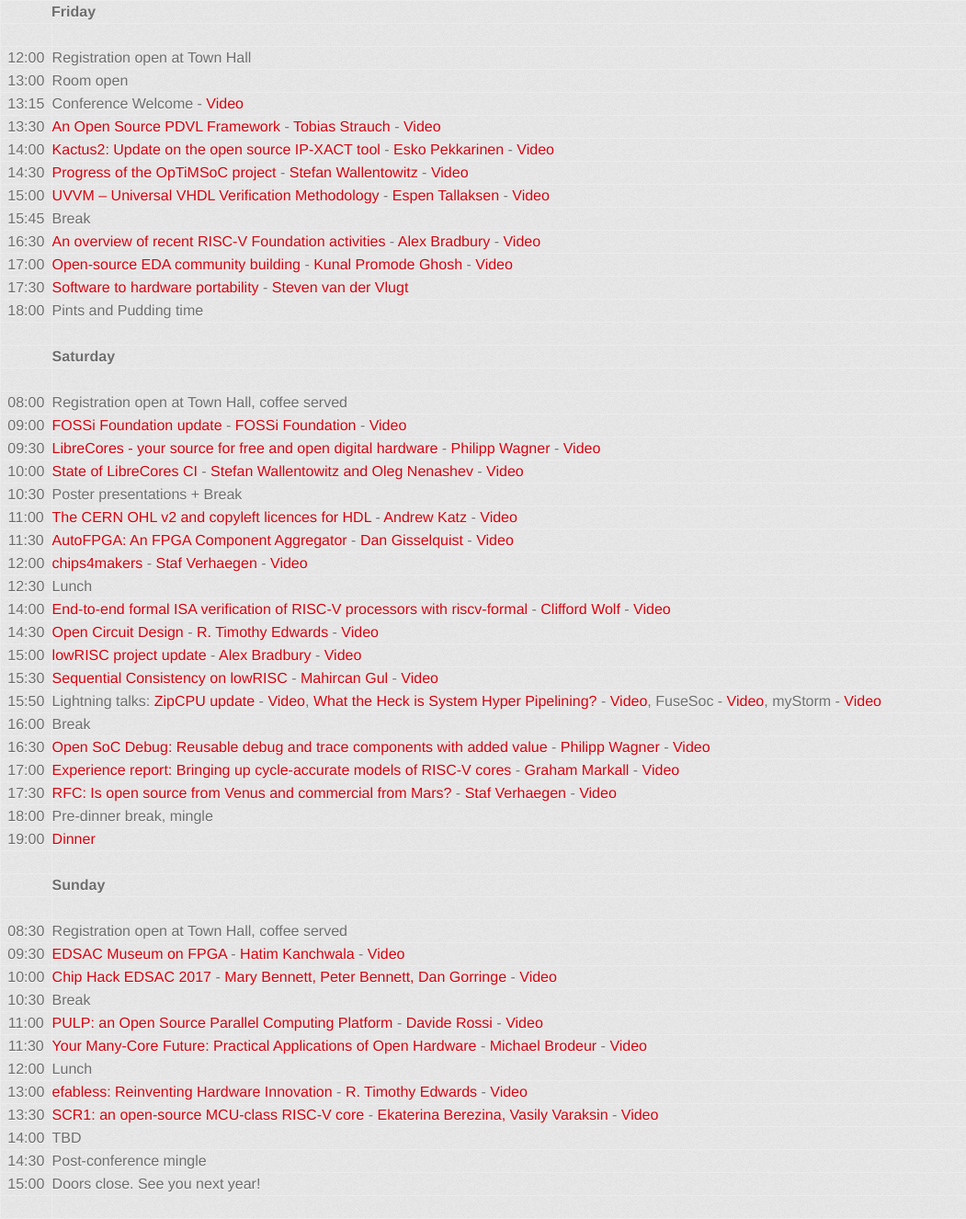
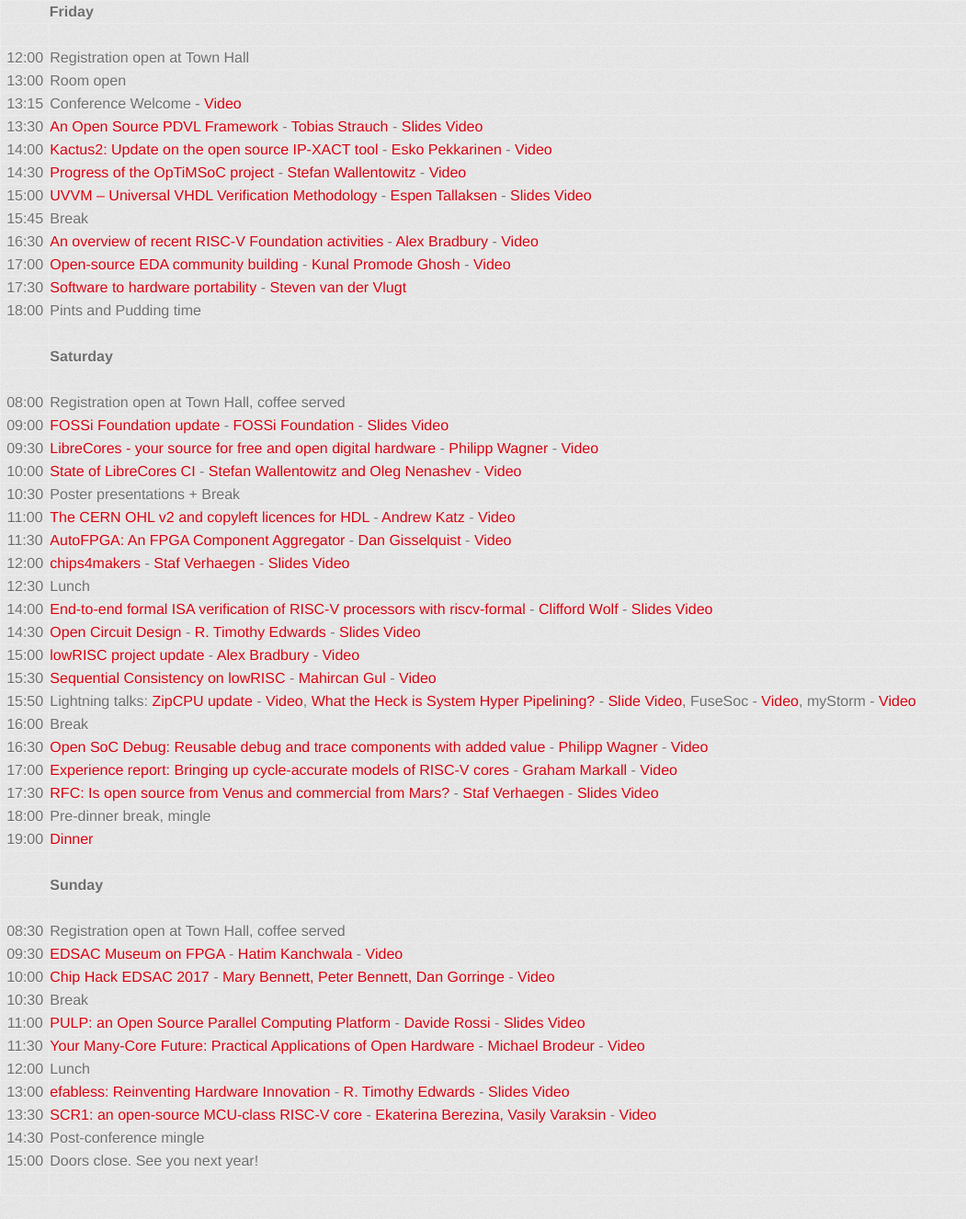
Before and after one commit to fossi-foundation/orconf, a Jekyll site: the page built from schedule.md, in a window 1280 px wide. Shown: the whole page at 92% size, without its empty margins (0-1051 px from the left). Built offline with Jekyll 4.4.1, drawn with Linux system fonts in a browser that asks for light colours; some web fonts are replaced; after the commit the page ends 1301 px from its top, so only the background shows below that.

Commit message:
Add links to slides, first round

```diff
--- a/schedule.md
+++ b/schedule.md
@@ -9,10 +9,10 @@
 | 12:00  | Registration open at Town Hall   |
 | 13:00  | Room open   |
 | 13:15  | Conference Welcome - [Video](https://youtu.be/0Hp5EMZSKrg)   |
-| 13:30  | [An Open Source PDVL Framework](https://orconf.org/#pdvl) - [Tobias Strauch](https://orconf.org/#pdvlpresenter) - [Video](https://youtu.be/TLEmiknXWY0) |
+| 13:30  | [An Open Source PDVL Framework](https://orconf.org/#pdvl) - [Tobias Strauch](https://orconf.org/#pdvlpresenter) - [Slides](https://drive.google.com/open?id=0B7182jlbHeWBZkRISGtNV245VUE) [Video](https://youtu.be/TLEmiknXWY0) |
 | 14:00  | [Kactus2: Update on the open source IP-XACT tool](https://orconf.org/#kaktus) - [Esko Pekkarinen](https://orconf.org/#esko) - [Video](https://youtu.be/cVYDxxZb4o0) |
 | 14:30  | [Progress of the OpTiMSoC project](https://orconf.org/#optimsoc) - [Stefan Wallentowitz](https://orconf.org/#optimsocpresenter) - [Video](https://youtu.be/Ra77NlnwYLM) |
-| 15:00  | [UVVM – Universal VHDL Verification Methodology](https://orconf.org/#uvvm) - [Espen Tallaksen](https://orconf.org/#espen) - [Video](https://youtu.be/APLL37tHXeo) |
+| 15:00  | [UVVM – Universal VHDL Verification Methodology](https://orconf.org/#uvvm) - [Espen Tallaksen](https://orconf.org/#espen) - [Slides](https://drive.google.com/file/d/0B7182jlbHeWBeVR2b2NEOVdUbUE/view?usp=sharing) [Video](https://youtu.be/APLL37tHXeo) |
 | 15:45  | Break |
 | 16:30  | [An overview of recent RISC-V Foundation activities](https://orconf.org/#riscv) - [Alex Bradbury](https://orconf.org/#asb2) - [Video](https://youtu.be/NdQ3wAzgOD0) |
 | 17:00  | [Open-source EDA community building](https://orconf.org/#edacommunity) - [Kunal Promode Ghosh](https://orconf.org/#edacommunitypresenter) - [Video](https://youtu.be/q_Gfl2DCelk) |
@@ -24,23 +24,23 @@
 |---------------------------------------
 | | |
 | 08:00  | Registration open at Town Hall, coffee served  |
-| 09:00  | [FOSSi Foundation update](https://orconf.org/#fossiupdate) - [FOSSi Foundation](https://orconf.org/#fossiboard) - [Video](https://youtu.be/QDz4O_EkuoY) |
+| 09:00  | [FOSSi Foundation update](https://orconf.org/#fossiupdate) - [FOSSi Foundation](https://orconf.org/#fossiboard) - [Slides](https://drive.google.com/file/d/0B7182jlbHeWBU0pVNzZVSi1pLU0/view?usp=sharing) [Video](https://youtu.be/QDz4O_EkuoY) |
 | 09:30  | [LibreCores - your source for free and open digital hardware](https://orconf.org/#librecores) - [Philipp Wagner](https://orconf.org/#phil2) - [Video](https://youtu.be/L4nO9Bmn-Ow) |
 | 10:00  | [State of LibreCores CI](https://orconf.org/#lcci) - [Stefan Wallentowitz and Oleg Nenashev](https://orconf.org/#lccipresenter) - [Video](https://youtu.be/FX7_6d5yAg4) |
 | 10:30  | Poster presentations + Break
 | 11:00  | [The CERN OHL v2 and copyleft licences for HDL](https://orconf.org/#cernohl) - [Andrew Katz](https://orconf.org/#andrewkatz) - [Video](https://youtu.be/RBnt_9GadVM) |
 | 11:30  | [AutoFPGA: An FPGA Component Aggregator](https://orconf.org/#autofpga) - [Dan Gisselquist](https://orconf.org/#gisselquist) - [Video](https://youtu.be/joV2dzBUP58) |
-| 12:00  | [chips4makers](https://orconf.org/#chips4makers) - [Staf Verhaegen](https://orconf.org/#staf) - [Video](https://youtu.be/4zNRTudEl_4)|
+| 12:00  | [chips4makers](https://orconf.org/#chips4makers) - [Staf Verhaegen](https://orconf.org/#staf) - [Slides](https://drive.google.com/file/d/0B7182jlbHeWBQW9jUGtEc3pDQ0U/view?usp=sharing) [Video](https://youtu.be/4zNRTudEl_4)|
 | 12:30  | Lunch
-| 14:00  | [End-to-end formal ISA verification of RISC-V processors with riscv-formal](https://orconf.org/#riscvformal) - [Clifford Wolf](https://orconf.org/#clifford) - [Video](https://youtu.be/1TRzGIM9ipU)|
-| 14:30  | [Open Circuit Design](https://orconf.org/#opencircuitdesign) - [R. Timothy Edwards](https://orconf.org/#rtimothyedwards) - [Video](https://youtu.be/DeZJ_R7m6lg)|
+| 14:00  | [End-to-end formal ISA verification of RISC-V processors with riscv-formal](https://orconf.org/#riscvformal) - [Clifford Wolf](https://orconf.org/#clifford) - [Slides](https://drive.google.com/file/d/0B7182jlbHeWBMHZCRnZiSktNdjA/view?usp=sharing) [Video](https://youtu.be/1TRzGIM9ipU)|
+| 14:30  | [Open Circuit Design](https://orconf.org/#opencircuitdesign) - [R. Timothy Edwards](https://orconf.org/#rtimothyedwards) - [Slides](https://drive.google.com/file/d/0B7182jlbHeWBT3FaV21VZ0RZYmc/view?usp=sharing) [Video](https://youtu.be/DeZJ_R7m6lg)|
 | 15:00  | [lowRISC project update](https://orconf.org/#lowrisc) - [Alex Bradbury](https://orconf.org/#asb) - [Video](https://youtu.be/it3vVtnCYiI) |
 | 15:30  | [Sequential Consistency on lowRISC](https://orconf.org/#consistency) - [Mahircan Gul](https://orconf.org/#mahircan) - [Video](https://youtu.be/Hs5ib5U4l7o) |
-| 15:50  | Lightning talks: [ZipCPU update](https://orconf.org/#zipcpu) - [Video](https://youtu.be/nu_C3dOF0Ps), [What the Heck is System Hyper Pipelining?](https://orconf.org/#hyperpipelining) - [Video](https://youtu.be/NRLdexYfVQw), FuseSoc - [Video](https://youtu.be/iPpT9k_H67k), myStorm - [Video](https://youtu.be/Tm_y1F6cAik) |
+| 15:50  | Lightning talks: [ZipCPU update](https://orconf.org/#zipcpu) - [Video](https://youtu.be/nu_C3dOF0Ps), [What the Heck is System Hyper Pipelining?](https://orconf.org/#hyperpipelining) - [Slide](https://drive.google.com/file/d/0B7182jlbHeWBbTkwTHZwblJlTk0/view?usp=sharing) [Video](https://youtu.be/NRLdexYfVQw), FuseSoc - [Video](https://youtu.be/iPpT9k_H67k), myStorm - [Video](https://youtu.be/Tm_y1F6cAik) |
 | 16:00  | Break |
 | 16:30  | [Open SoC Debug: Reusable debug and trace components with added value](https://orconf.org/#opensocdebug) - [Philipp Wagner](https://orconf.org/#phil) - [Video](https://youtu.be/6oejUnkC_ZI)|
 | 17:00  | [Experience report: Bringing up cycle-accurate models of RISC-V cores](https://orconf.org/#cariscv) - [Graham Markall](https://orconf.org/#graham) - [Video](https://youtu.be/xuMW9e9Nxwg)|
-| 17:30  | [RFC: Is open source from Venus and commercial from Mars?](https://orconf.org/#venusmars) - [Staf Verhaegen](https://orconf.org/#staf) - [Video](https://youtu.be/lQjC2NaaUAg)|
+| 17:30  | [RFC: Is open source from Venus and commercial from Mars?](https://orconf.org/#venusmars) - [Staf Verhaegen](https://orconf.org/#staf) - [Slides](https://drive.google.com/file/d/0B7182jlbHeWBUGRWTlY0UmI4N1U/view?usp=sharing) [Video](https://youtu.be/lQjC2NaaUAg)|
 | 18:00  | Pre-dinner break, mingle
 | 19:00  | [Dinner](https://orconf.org/#satdinnervenue)
 | | |
@@ -52,12 +52,11 @@
 | 09:30  | [EDSAC Museum on FPGA](https://orconf.org/#edsac) - [Hatim Kanchwala](https://orconf.org/#hatim) - [Video](https://youtu.be/EZkJOyOcYiY) |
 | 10:00  | [Chip Hack EDSAC 2017](https://orconf.org/#chiphack) - [Mary Bennett, Peter Bennett, Dan Gorringe](https://orconf.org/#bennetts) - [Video](https://youtu.be/Ai-IcqUVW98) |
 | 10:30  | Break|
-| 11:00  | [PULP: an Open Source Parallel Computing Platform](https://orconf.org/#pulp) - [Davide Rossi](https://orconf.org/#davide) - [Video](https://youtu.be/N_Vk8LPdWV0) |
+| 11:00  | [PULP: an Open Source Parallel Computing Platform](https://orconf.org/#pulp) - [Davide Rossi](https://orconf.org/#davide) - [Slides](https://drive.google.com/file/d/0B7182jlbHeWBdmh6Ymh1cHpMVk0/view?usp=sharing) [Video](https://youtu.be/N_Vk8LPdWV0) |
 | 11:30  | [Your Many-Core Future: Practical Applications of Open Hardware](https://orconf.org/#manycorefuture) - [Michael Brodeur](https://orconf.org/#manycorefuturepresenter) - [Video](https://youtu.be/LhSGZHLogLU)|
 | 12:00  | Lunch |
-| 13:00  | [efabless:  Reinventing Hardware Innovation](https://orconf.org/#efabless) - [R. Timothy Edwards](https://orconf.org/#rtimothyedwards) - [Video](https://youtu.be/Q7w-HlR2_vo) |
+| 13:00  | [efabless:  Reinventing Hardware Innovation](https://orconf.org/#efabless) - [R. Timothy Edwards](https://orconf.org/#rtimothyedwards) - [Slides](https://drive.google.com/file/d/0B7182jlbHeWBdl9lbTByakhWQjA/view?usp=sharing) [Video](https://youtu.be/Q7w-HlR2_vo) |
 | 13:30  | [SCR1: an open-source MCU-class RISC-V core](https://orconf.org/#scr1) - [Ekaterina Berezina, Vasily Varaksin](https://orconf.org/#syntacore) - [Video](https://youtu.be/9IQxusgCiYU) |
-| 14:00  | TBD |
 | 14:30  | Post-conference mingle |
 | 15:00        | Doors close. See you next year! |
 |
```
